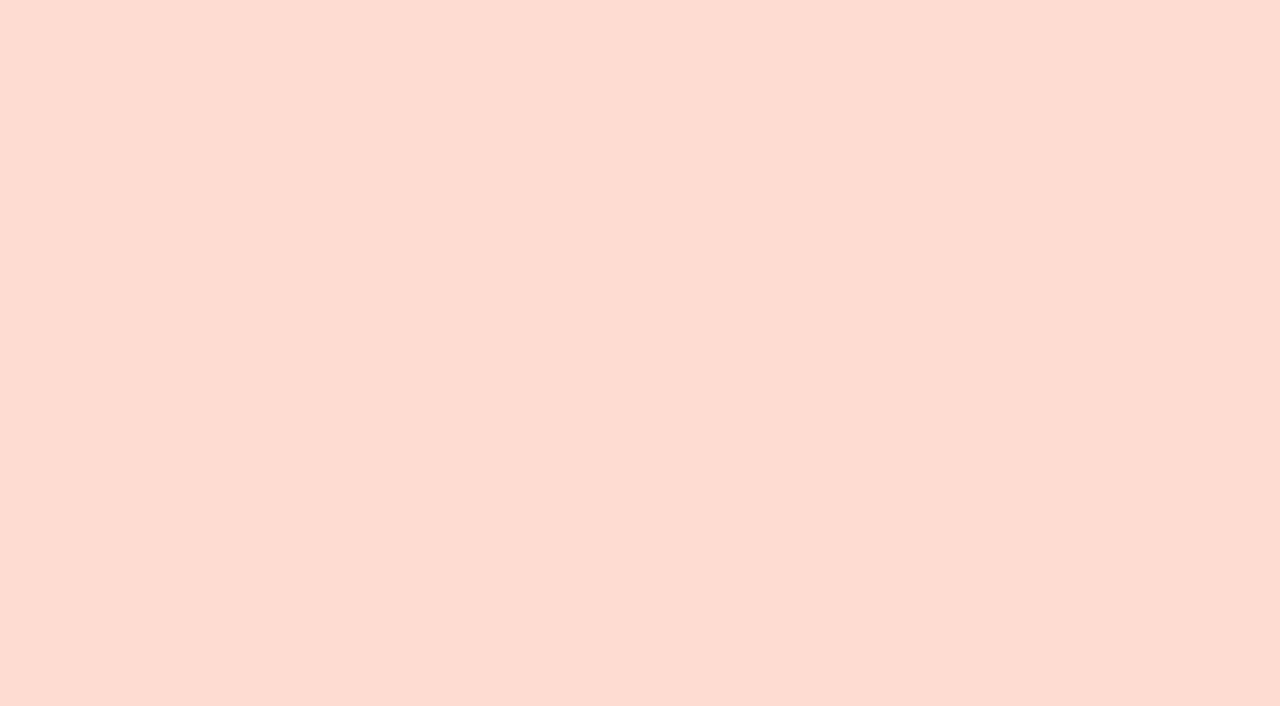
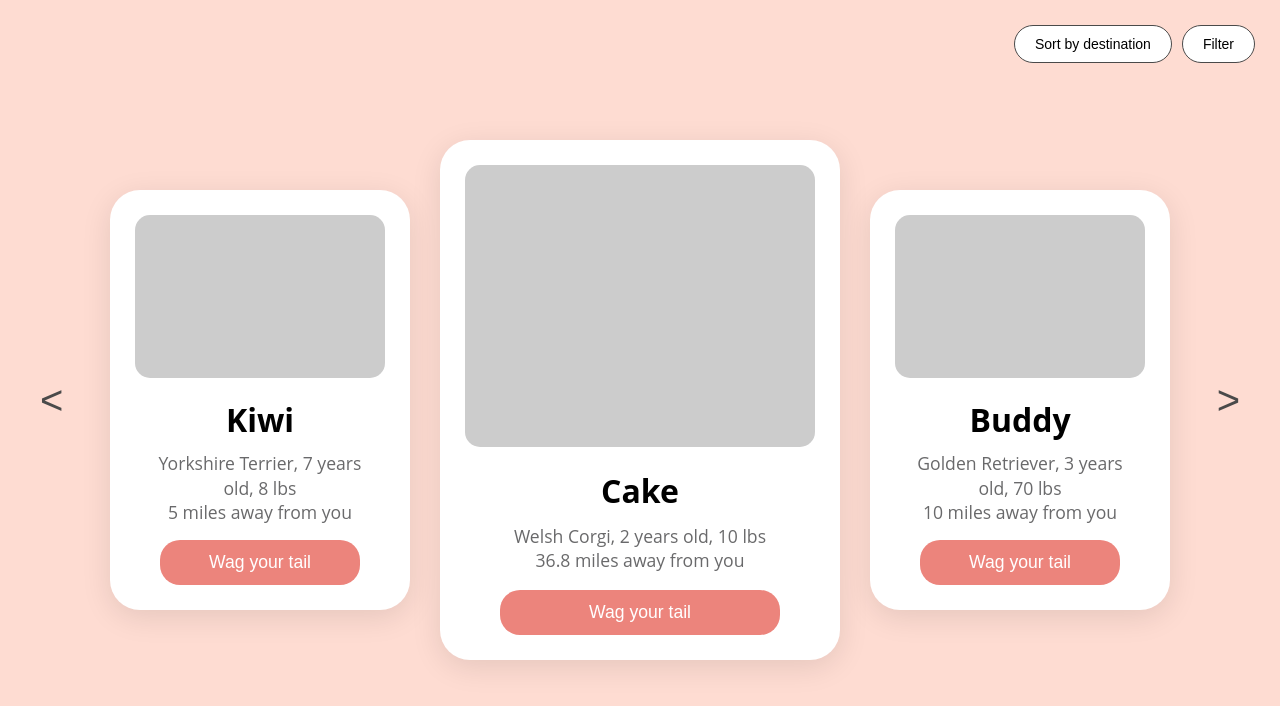
Before and after one commit to Sunzhuofan-Apple/petpals, a React (Create React App) app: page /Matching in a window 1280 px wide. Before the commit this address had no page. Shown: the top 706 px of the page. Built offline with nearby package versions, Linux system fonts and the light colour scheme.

Commit message:
Adding matching page

```diff
--- a/src/components/App.js
+++ b/src/components/App.js
@@ -8,6 +8,7 @@ import AddPhoto from './AddPhoto';
 import Characters from './Characters';
 import RedFlags from './RedFlags';
 import Transition from './Transition';
+import Matching from './Matching';
 
 function App() {
     const [petName, setPetName] = useState("");
@@ -29,6 +30,7 @@ function App() {
                     <Route path="/Characters" element={<Characters />} />
                     <Route path="/RedFlags" element={<RedFlags />} />
                     <Route path="/Transition" element={<Transition />} />
+                    <Route path="/Matching" element={<Matching />} />
                 </Routes>
             </div>
         </Router>
--- /dev/null
+++ b/src/components/Matching.js
@@ -0,0 +1,76 @@
+import React, { useState } from "react";
+import "../styles/Matching.css";
+
+const profiles = [
+    { name: "Kiwi", breed: "Yorkshire Terrier", age: 7, weight: 8, distance: 5 },
+    { name: "Cake", breed: "Welsh Corgi", age: 2, weight: 10, distance: 36.8 },
+    { name: "Buddy", breed: "Golden Retriever", age: 3, weight: 70, distance: 10 },
+    { name: "Max", breed: "Labrador", age: 4, weight: 65, distance: 12 },
+    { name: "Bella", breed: "Poodle", age: 5, weight: 50, distance: 8 },
+    { name: "Charlie", breed: "Beagle", age: 6, weight: 25, distance: 15 },
+    { name: "Lucy", breed: "Bulldog", age: 3, weight: 40, distance: 20 },
+    { name: "Daisy", breed: "Boxer", age: 4, weight: 60, distance: 18 }
+];
+
+export const Matching = () => {
+    const [currentIndex, setCurrentIndex] = useState(0);
+
+    const showPreviousProfile = () => {
+        setCurrentIndex((prevIndex) => (prevIndex - 1 + profiles.length) % profiles.length);
+    };
+
+    const showNextProfile = () => {
+        setCurrentIndex((prevIndex) => (prevIndex + 1) % profiles.length);
+    };
+
+    const getProfile = (index) => {
+        return profiles[(currentIndex + index) % profiles.length];
+    };
+
+    return (
+        <div className="matching-container">
+            <div className="controls">
+                <button className="sort-button">Sort by destination</button>
+                <button className="filter-button">Filter</button>
+            </div>
+
+            <div className="profile-card small">
+                <div className="profile-image" />
+                <div className="profile-name">{getProfile(0).name}</div>
+                <p className="profile-details">
+                    {getProfile(0).breed}, {getProfile(0).age} years old, {getProfile(0).weight} lbs
+                    <br />
+                    {getProfile(0).distance} miles away from you
+                </p>
+                <button className="wag-button">Wag your tail</button>
+            </div>
+
+            <div className="profile-card large">
+                <div className="profile-image" />
+                <div className="profile-name">{getProfile(1).name}</div>
+                <p className="profile-details">
+                    {getProfile(1).breed}, {getProfile(1).age} years old, {getProfile(1).weight} lbs
+                    <br />
+                    {getProfile(1).distance} miles away from you
+                </p>
+                <button className="wag-button">Wag your tail</button>
+            </div>
+
+            <div className="profile-card small">
+                <div className="profile-image" />
+                <div className="profile-name">{getProfile(2).name}</div>
+                <p className="profile-details">
+                    {getProfile(2).breed}, {getProfile(2).age} years old, {getProfile(2).weight} lbs
+                    <br />
+                    {getProfile(2).distance} miles away from you
+                </p>
+                <button className="wag-button">Wag your tail</button>
+            </div>
+
+            <button className="arrow left-arrow" onClick={showPreviousProfile}>{"<"}</button>
+            <button className="arrow right-arrow" onClick={showNextProfile}>{">"}</button>
+        </div>
+    );
+};
+
+export default Matching;
--- /dev/null
+++ b/src/styles/Matching.css
@@ -0,0 +1,146 @@
+.matching-container {
+    background-color: #fedcd2;
+    display: flex;
+    justify-content: center;
+    align-items: center;
+    height: 100vh;
+    width: 100%;
+    position: relative;
+    padding: 20px;
+}
+
+.controls {
+    position: absolute;
+    top: 20px;
+    right: 20px;
+    z-index: 1;
+}
+
+.sort-button, .filter-button {
+    background-color: #ffffff;
+    border: 1px solid #4a4a4a;
+    border-radius: 100px;
+    padding: 10px 20px;
+    margin: 5px;
+    cursor: pointer;
+    font-size: 14px;
+}
+
+.profile-card {
+    background-color: #ffffff;
+    border-radius: 30px;
+    box-shadow: 0px 7px 30px rgba(0, 0, 0, 0.1);
+    margin: 0 15px;
+    padding: 25px;
+    text-align: center;
+    display: flex;
+    flex-direction: column;
+    justify-content: space-between;
+}
+
+.profile-card.small {
+    width: 300px;
+    height: 420px;
+}
+
+.profile-card.large {
+    width: 400px;
+    height: 520px;
+}
+
+.profile-image {
+    background-color: #ccc;
+    width: 100%;
+    height: 60%;
+    border-radius: 15px;
+    margin-bottom: 10px;
+}
+
+.profile-name {
+    font-size: 2rem;
+    font-weight: bold;
+    margin: 0;
+    padding: 10px 0 5px 0;
+}
+
+.profile-details {
+    font-size: 1.1rem;
+    color: #2b2b2d;
+    opacity: 0.7;
+    line-height: 1.4;
+    margin: 5px 0;
+    padding: 0 10px;
+}
+
+.wag-button {
+    background-color: #ec847c;
+    color: white;
+    border: none;
+    border-radius: 20px;
+    padding: 12px 25px;
+    cursor: pointer;
+    font-size: 1.1rem;
+    width: 80%;
+    margin: 10px auto 0;
+}
+
+.arrow {
+    background: none;
+    border: none;
+    font-size: 2.5rem;
+    cursor: pointer;
+    position: absolute;
+    top: 50%;
+    transform: translateY(-50%);
+    color: #4a4a4a;
+    padding: 20px;
+    z-index: 1;
+}
+
+.left-arrow {
+    left: 20px;
+}
+
+.right-arrow {
+    right: 20px;
+}
+
+@media (max-width: 1024px) {
+    .profile-card.small {
+        width: 250px;
+        height: 370px;
+    }
+
+    .profile-card.large {
+        width: 350px;
+        height: 470px;
+    }
+
+    .profile-name {
+        font-size: 1.7rem;
+    }
+
+    .profile-details {
+        font-size: 1rem;
+    }
+}
+
+@media (max-width: 768px) {
+    .profile-card.small {
+        width: 220px;
+        height: 340px;
+    }
+
+    .profile-card.large {
+        width: 300px;
+        height: 420px;
+    }
+
+    .profile-name {
+        font-size: 1.5rem;
+    }
+
+    .profile-details {
+        font-size: 0.9rem;
+    }
+}
```
